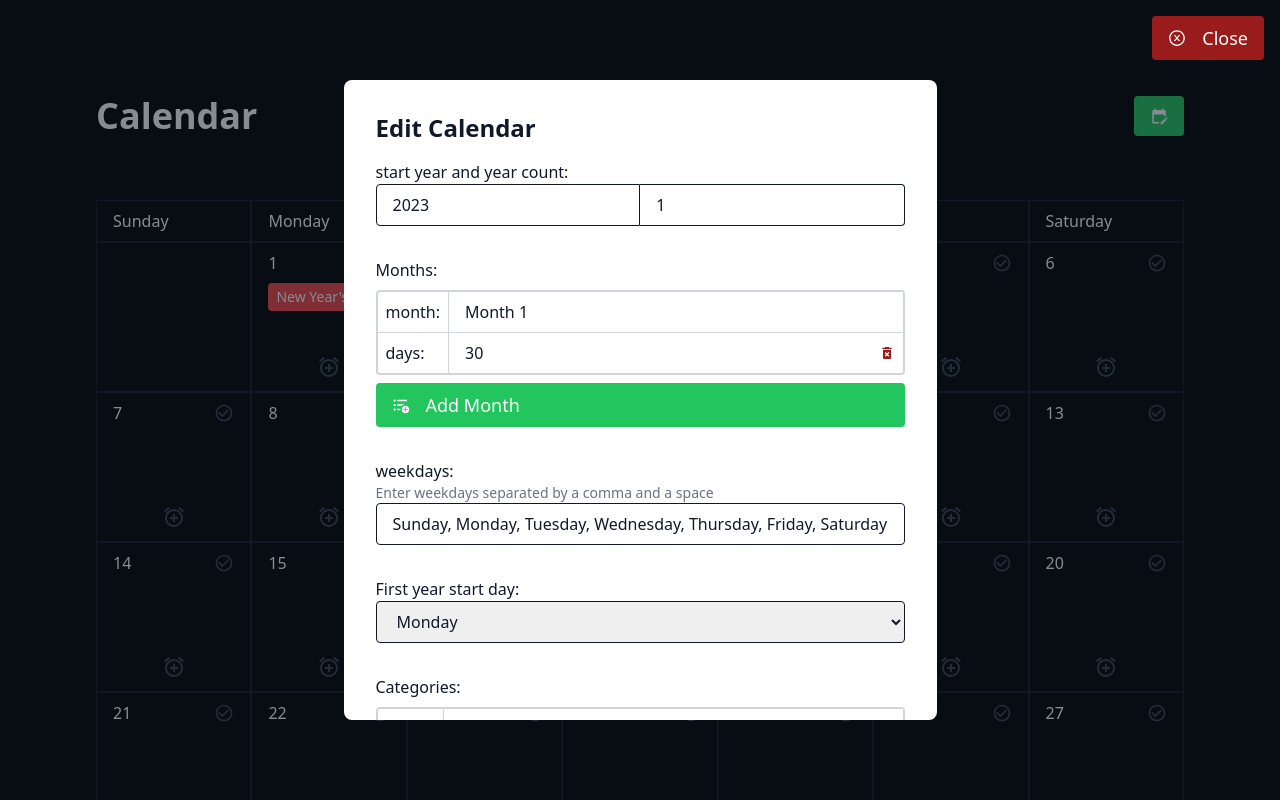
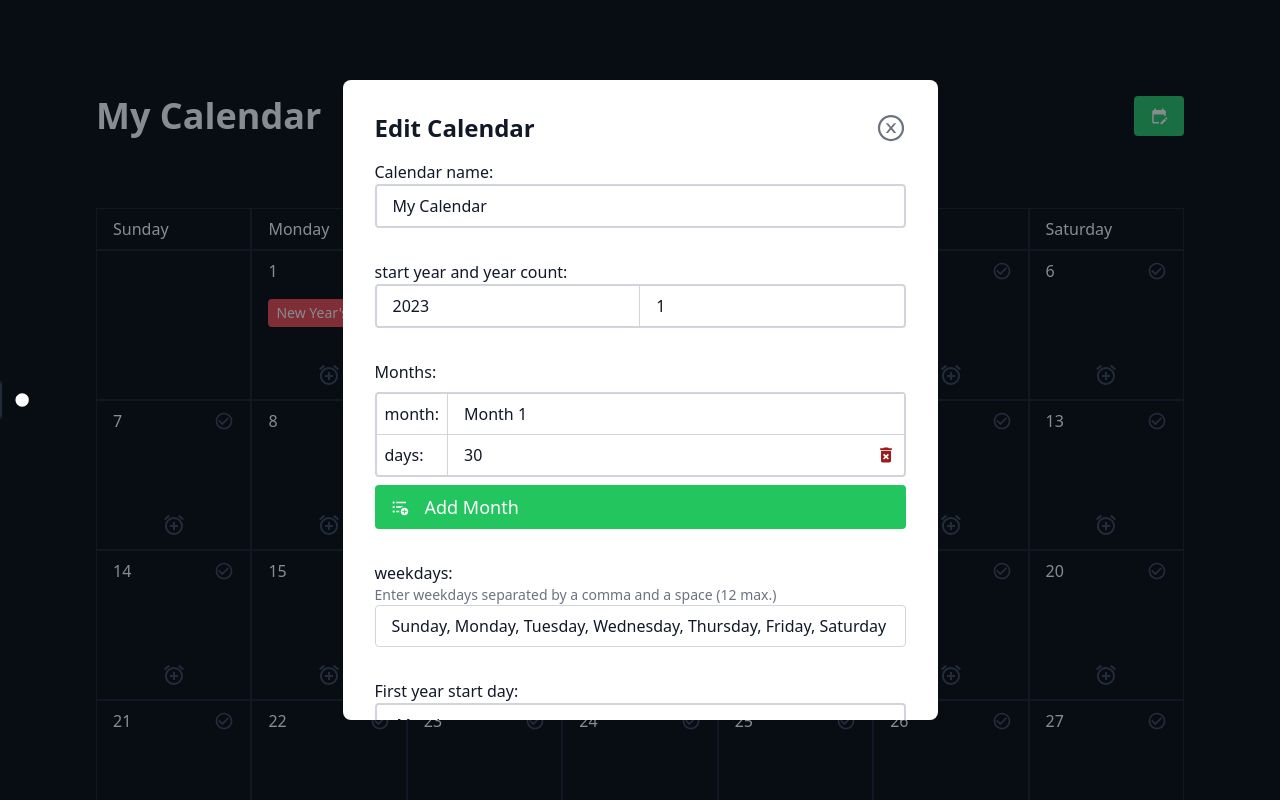
Before and after one commit to daviddcarr/custom-calendar-maker, a React (Create React App) app: page / in a window 1280 px wide. Both pictures are taken after a click on the button 1159 px from the left and 116 px from the top of the page. Shown: the top 800 px of the page. Built offline with nearby package versions, Linux system fonts and the light colour scheme.

Commit message:
Add several style updates. And a desktop mode jump-to component.

```diff
--- a/src/App.js
+++ b/src/App.js
@@ -5,11 +5,13 @@ import { MdEditCalendar } from 'react-icons/md'
 import Calendar from './components/Calendar'
 import EditEvent from './components/EditEvent'
 import EditCalendar from './components/EditCalendar'
+import JumpToButtons from './components/JumpToButtons'
 
 function App() {
 
   const defaultCalendar = useMemo(() => (
     {
+      name: 'My Calendar',
       months: [
         {
           name: 'Month 1',
@@ -74,7 +76,7 @@ function App() {
 
           {/* Calendar Title */}
           <div className="flex">
-            <h1 className='text-4xl font-bold grow'>Calendar</h1>
+            <h1 className='text-4xl font-bold grow'>{calendar.name}</h1>
 
             <button
               className='ml-4 bg-green-500 text-white text-lg px-4 py-2 rounded flex items-center space-x-4'
@@ -110,6 +112,11 @@ function App() {
             )
           }
 
+          {/* Jump To Buttons */}
+          <JumpToButtons
+            calendar={calendar}
+            />
+
           {/* Render Calendar */}
           <Calendar
             calendar={calendar}
--- a/src/components/Calendar.jsx
+++ b/src/components/Calendar.jsx
@@ -35,7 +35,7 @@ const Calendar = ({calendar, setCalendar, setCurrentEvent, setShowEditEvent, sav
           currentYear = month.year
 
           return (
-            <div key={index} className="w-full">
+            <div key={index} className="w-full" id={`month-${month.monthId}-year-${month.yearIndex}`}>
               {showDivider && (
                 <div className="w-full mb-4">
                   <h2 className="text-4xl text-center">{currentYear}</h2>
@@ -45,7 +45,7 @@ const Calendar = ({calendar, setCalendar, setCurrentEvent, setShowEditEvent, sav
               <div
                 className='flex flex-col items-center justify-center w-full'
               >
-                  <h2 className='text-2xl font-bold'>{month.month} {month.year}</h2>
+                  <h2 className='text-2xl font-bold mb-2'>{month.month} {month.year}</h2>
                   <div className={`w-full grid weekdays-${calendar.weekdays.length}`}>
                     {
                       calendar.weekdays.map((weekday, i) => (
@@ -107,12 +107,13 @@ const RenderDaysOfMonth = ({calendar, setCalendar, setCurrentEvent, setShowEditE
   return days.map((day, index) => (
       <div
         key={index}
-      className={`weekday ${ day.isDate ? 'is-date' : 'not-date'} ${checkIfDayIsChecked(day) !== -1 ? 'bg-gray-950' : ''} flex flex-col px-4 py-2 min-h-[150px] border-[1px] border-gray-900`}
+      className={`weekday ${ day.isDate ? 'is-date' : 'not-date'} ${checkIfDayIsChecked(day) !== -1 ? 'bg-gray-950' : ''} flex flex-col min-h-[150px] border-[1px] border-gray-900`}
       >
         {day.isDate && (
           <>
+            {/* Day Title & Check Button */}
             <button
-              className={`group flex justify-between items-center bg-transparent w-full text-left mb-2 ${day.isDate ? 'text-gray-900' : 'text-gray-500'}`}
+              className={`group hover:bg-gray-950 flex justify-between items-center bg-transparent w-full px-4 py-2  text-left ${day.isDate ? 'text-gray-900' : 'text-gray-500'}`}
               onClick={() => {
                 let checkedDays = [...calendar.checkedDays]
                 const dayIndex = checkIfDayIsChecked(day)
@@ -140,6 +141,9 @@ const RenderDaysOfMonth = ({calendar, setCalendar, setCurrentEvent, setShowEditE
                   )
                 }
               </button>
+
+            <div className="px-4 py-2 grow flex flex-col">
+              {/* Event List */}
               <ul className="space-y-2 mb-2">
                 { day.events.length > 0 && day.events.map((event, i) => (
                   <li key={i}>
@@ -156,6 +160,8 @@ const RenderDaysOfMonth = ({calendar, setCalendar, setCurrentEvent, setShowEditE
                   </li>
                 )) }
               </ul>
+
+              {/* Add Event Button */}
               <button
                 className="mt-auto bg-transparent hover:bg-green-400 py-1 px-2 rounded w-full text-center text-gray-700 hover:text-black  flex justify-center"
                 onClick={() => {
@@ -177,6 +183,9 @@ const RenderDaysOfMonth = ({calendar, setCalendar, setCurrentEvent, setShowEditE
                 >
                 <MdAlarmAdd className="text-2xl" />
               </button>
+            </div>
+
+
           </>
           )}
       </div>
--- a/src/components/EditCalendar.jsx
+++ b/src/components/EditCalendar.jsx
@@ -34,9 +34,33 @@ const EditCalendar = ({calendar, setCalendar, setShowEditCalendar, saveCalendarT
       <>
         <div className="fixed top-0 left-0 w-full h-full bg-gray-900 bg-opacity-50 flex items-center justify-center p-4">
           <div className="bg-white p-8 rounded-lg max-h-[80vh] overflow-scroll">
-            <h2 className="text-2xl font-bold text-gray-900">Edit Calendar</h2>
+
+            <div className="flex">
+                <h2 className="text-2xl font-bold text-gray-900 grow">Edit Calendar</h2>
+                <button
+                    className='text-3xl text-gray-500 hover:text-gray-700 rounded flex items-center space-x-4'
+                    onClick={() => {
+                      saveCalendarToLocalStorage(calendar)
+                      setShowEditCalendar(false)
+                    }}
+                    >
+                    <AiOutlineCloseCircle />
+                </button>
+            </div>
 
             <div className="mt-4 space-y-8">
+
+              {/* Calendar Name Field */}
+              <div>
+                <label className='text-gray-900'>Calendar name:</label>
+                <input
+
+                  type="text"
+                  value={calendar.name}
+                  className='w-full border-2 border-gray-300 rounded px-4 py-2 text-gray-900'
+                  onChange={(e) => setCalendar({...calendar, name: e.target.value})}
+                />
+              </div>
 
               {/* Start Year Field */}
               <div>
@@ -47,7 +71,7 @@ const EditCalendar = ({calendar, setCalendar, setShowEditCalendar, saveCalendarT
                     value={calendar.startYear}
                     step={1}
                     placeholder='2023'
-                    className='w-full border-[1px] border-gray-900 rounded-l px-4 py-2 text-gray-900'
+                    className='w-full border-r-[1px] border-y-2 border-l-2 border-gray-300 rounded-l rounded-r-none px-4 py-2 text-gray-900'
                     onChange={(e) => setCalendar({...calendar, startYear: e.target.value ? parseInt(e.target.value) : 0})}
                   />
                   <input
@@ -55,7 +79,7 @@ const EditCalendar = ({calendar, setCalendar, setShowEditCalendar, saveCalendarT
                     value={calendar.years}
                     step={1}
                     placeholder='5'
-                    className='w-full border-y-[1px] border-r-[1px] border-gray-900 rounded-r px-4 py-2 text-gray-900'
+                    className='w-full border-y-2 border-r-2 border-gray-300 rounded-r rounded-l-none px-4 py-2 text-gray-900'
                     onChange={(e) => setCalendar({...calendar, years: e.target.value ? parseInt(e.target.value) : 0})}
                   />
                 </div>
@@ -93,14 +117,14 @@ const EditCalendar = ({calendar, setCalendar, setShowEditCalendar, saveCalendarT
                         }}
                       />
                       <button
-                        className='p-2'
+                        className='p-2 text-red-800 hover:bg-red-800 hover:text-white rounded-l-none rounded-tr-none rounded-br'
                         onClick={() => {
                           const months = calendar.months
                           months.splice(index, 1)
                           setCalendar({...calendar, months: months})
                         }}
                         >
-                        <MdDeleteForever className='text-red-800' />
+                        <MdDeleteForever className='text-xl' />
                       </button>
                     </div>
                   ))
@@ -125,13 +149,17 @@ const EditCalendar = ({calendar, setCalendar, setShowEditCalendar, saveCalendarT
               {/* Weekdays Field */}
               <div>
                 <label className='text-gray-900'>weekdays:</label>
-                <p className="text-gray-500 text-sm">Enter weekdays separated by a comma and a space</p>
+                <p className="text-gray-500 text-sm">Enter weekdays separated by a comma and a space (12 max.)</p>
                 <input
                   type="text"
                   value={calendar.weekdays.join(', ')}
-                  className='w-full border-[1px] border-gray-900 rounded px-4 py-2 text-gray-900'
+                  className='w-full border-[1px] border-gray-300 rounded px-4 py-2 text-gray-900'
                   onChange={(e) => {
                     const weekdays = e.target.value.split(', ')
+                    // only allow 12 weekdays
+                    if (weekdays.length > 12) {
+                      weekdays.splice(12, weekdays.length - 12)
+                    }
                     setCalendar({...calendar, weekdays: weekdays})
                   }}
                 />
@@ -142,7 +170,7 @@ const EditCalendar = ({calendar, setCalendar, setShowEditCalendar, saveCalendarT
                 <label className='text-gray-900'>First year start day:</label>
                 <select
                   value={calendar.startDay}
-                  className='w-full border-[1px] border-gray-900 rounded px-4 py-2 text-gray-900'
+                  className='w-full border-2 bg-transparent border-gray-300 rounded px-4 py-2 text-gray-900'
                   onChange={(e) => setCalendar({...calendar, startDay: e.target.value ? parseInt(e.target.value) : 0})}
                 >
                   {
@@ -175,7 +203,7 @@ const EditCalendar = ({calendar, setCalendar, setShowEditCalendar, saveCalendarT
                         <label className='text-gray-900 p-2 border-r-[1px] border-gray-300 '>Color:</label>
                         <select
                           value={category.color}
-                          className='w-full rounded px-4 py-2 text-gray-900'
+                          className='w-full rounded px-4 py-2 text-gray-900 bg-transparent'
                           onChange={(e) => {
                             const categories = calendar.categories
                             categories[index].color = e.target.value
@@ -196,14 +224,14 @@ const EditCalendar = ({calendar, setCalendar, setShowEditCalendar, saveCalendarT
                         </select>
 
                         <button
-                          className='p-2'
+                          className='p-2 text-red-800 hover:bg-red-800 hover:text-white rounded-l-none rounded-tr-none rounded-br'
                           onClick={() => {
                             const categories = calendar.categories
                             categories.splice(index, 1)
                             setCalendar({...calendar, categories: categories})
                           }}
                           >
-                          <MdDeleteForever className='text-red-800' />
+                          <MdDeleteForever className='text-xl' />
                         </button>
                       </div>
                     ))
@@ -282,21 +310,8 @@ const EditCalendar = ({calendar, setCalendar, setShowEditCalendar, saveCalendarT
               </div>
             </div>
 
-
-
-
-
           </div>
 
-          <button
-            className='fixed top-4 right-4 bg-red-800 text-white text-lg px-4 py-2 rounded flex items-center space-x-4'
-            onClick={() => {
-              saveCalendarToLocalStorage(calendar)
-              setShowEditCalendar(false)
-            }}
-            >
-            <AiOutlineCloseCircle className='text-white' /> <span>Close</span>
-          </button>
         </div>
 
         {
--- a/src/components/EditEvent.jsx
+++ b/src/components/EditEvent.jsx
@@ -24,10 +24,10 @@ const EditEvent = ({calendar, setCalendar, setShowEditEvent, event, saveCalendar
                 <div className='flex'>
                     <h2 className="text-2xl font-bold text-gray-900 grow">Edit Event</h2>
                     <button
-                    className='text-white text-lg px-4 py-2 rounded flex items-center space-x-4'
+                        className='text-3xl text-gray-500 hover:text-gray-700 rounded flex items-center space-x-4'
                         onClick={() => setShowEditEvent(false)}
                             >
-                    <AiOutlineCloseCircle className='text-gray-800' />
+                        <AiOutlineCloseCircle />
                     </button>
                 </div>
 
@@ -36,12 +36,13 @@ const EditEvent = ({calendar, setCalendar, setShowEditEvent, event, saveCalendar
                     <div
                     className='space-y-4'
                     >
+                        {/* Event Name Field */}
                         <div>
                             <label className='text-gray-900'>Event name:</label>
                             <input
                             type="text"
                             value={event.name}
-                        className='w-full border-[1px] border-gray-900 rounded px-4 py-2 text-gray-900'
+                            className='w-full border-2 border-gray-300 rounded px-4 py-2 text-gray-900'
                             onChange={(e) => {
 
                                 const events = calendar.events
@@ -51,6 +52,7 @@ const EditEvent = ({calendar, setCalendar, setShowEditEvent, event, saveCalendar
                             />
                         </div>
 
+                        {/* Event Date FIeld */}
                         <div>
                             <label className='text-gray-900'>Event Day / Month / Year:</label>
                             <div className="flex">
@@ -59,7 +61,7 @@ const EditEvent = ({calendar, setCalendar, setShowEditEvent, event, saveCalendar
                                     type="number"
                                     value={event.date}
                                     step={1}
-                            className='w-full border-l-[1px] border-y-[1px] border-gray-900 rounded-l px-4 py-2 text-gray-900'
+                                    className='w-full border-l-2 border-y-2 border-r-none border-gray-300 rounded-l rounded-r-none px-4 py-2 text-gray-900'
                                     onChange={(e) => {
                                         const events = calendar.events
                                         events[eventIndex].date = e.target.value ? parseInt(e.target.value) : 0
@@ -69,7 +71,7 @@ const EditEvent = ({calendar, setCalendar, setShowEditEvent, event, saveCalendar
 
                                 <select
                                     value={event.month}
-                            className='w-full border-[1px] border-gray-900 px-4 py-2 text-gray-900'
+                                    className='w-full bg-transparent border-y-2 border-x-[1px] rounded-none border-gray-300 px-4 py-2 text-gray-900'
                                     onChange={(e) => {
                                         const events = calendar.events
                                         events[eventIndex].month = e.target.value ? parseInt(e.target.value) : 0
@@ -86,7 +88,7 @@ const EditEvent = ({calendar, setCalendar, setShowEditEvent, event, saveCalendar
                                 <select
 
                                     value={event.year}
-                            className='w-full border-r-[1px] border-y-[1px] border-gray-900 rounded-r px-4 py-2 text-gray-900'
+                                    className='w-full border-r-2 border-y-2 border-l-none border-gray-300 rounded-r rounded-l-none px-4 py-2 text-gray-900'
                                     onChange={(e) => {
                                         const events = calendar.events
                                         events[eventIndex].year = e.target.value ? parseInt(e.target.value) : 0
@@ -103,11 +105,12 @@ const EditEvent = ({calendar, setCalendar, setShowEditEvent, event, saveCalendar
                             </div>
                         </div>
 
+                        {/* Event Category Field */}
                         <div className="grid grid-cols-[auto,1fr]">
-                            <label className='text-gray-900 p-2 border-[1px] rounded-l border-gray-900'>Category:</label>
+                            <label className='text-gray-900 p-2 border-y-2 border-l-2 border-r-[1px] rounded-l rounded-r-none border-gray-300'>Category:</label>
                             <select
                                 value={event.category}
-                                className='border-y-[1px] border-r-[1px] rounded-r border-gray-900 px-4 py-2 text-gray-900'
+                                className='border-y-2 border-r-2 border-l-none rounded-r rounded-l-none bg-transparent border-gray-300 px-4 py-2 text-gray-900'
                                 onChange={(e) => {
                                     const events = calendar.events
                                     events[eventIndex].category = e.target.value
@@ -132,7 +135,7 @@ const EditEvent = ({calendar, setCalendar, setShowEditEvent, event, saveCalendar
                             <textarea
                                 value={event.description}
                                 rows={6}
-                                className='w-full border-[1px] border-gray-900 rounded px-4 py-2 text-gray-900'
+                                className='w-full border-2 border-gray-300 rounded px-4 py-2 text-gray-900'
                                 onChange={(e) => {
                                     const events = calendar.events
                                     events[eventIndex].description = e.target.value
--- a/src/components/JsonUploader.jsx
+++ b/src/components/JsonUploader.jsx
@@ -31,6 +31,15 @@ const JsonUploader = ({visibilityFunction, dataUploaded, setCalendar, saveCalend
             dataIsValid = false
         }
 
+        if ( dataIsValid ) {
+            if ( ! dataJson.hasOwnProperty('name')) {
+                dataJson.name = "My Calendar"
+            }
+            if ( ! dataJson.hasOwnProperty('checkedDays')) {
+                dataJson.checkedDays = []
+            }
+        }
+
         return {
             isValid: dataIsValid,
             validData: dataJson
@@ -40,8 +49,10 @@ const JsonUploader = ({visibilityFunction, dataUploaded, setCalendar, saveCalend
     const handleChange = e => {
         const fileReader = new FileReader()
         fileReader.readAsText(e.target.files[0], "UTF-8")
+
         fileReader.onload = e => {
-            if ( verifyData(e.target.result).isValid ) {
+            const verifiedData = verifyData(e.target.result)
+            if ( verifiedData.isValid ) {
                 setFiles(e.target.result)
                 setFileIsValid(true)
             } else {
@@ -51,9 +62,9 @@ const JsonUploader = ({visibilityFunction, dataUploaded, setCalendar, saveCalend
     }
 
     const saveData = () => {
-        const calendarData = JSON.parse(files)
-        saveCalendarToLocalStorage(calendarData)
-        setCalendar(calendarData)
+        const calendarData = verifyData(files)
+        saveCalendarToLocalStorage(calendarData.validData)
+        setCalendar(calendarData.validData)
         dataUploaded(true)
         visibilityFunction(false)
     }
--- /dev/null
+++ b/src/components/JumpToButtons.jsx
@@ -0,0 +1,45 @@
+import { useEffect, useState } from 'react'
+
+import { MdCircle } from 'react-icons/md'
+
+const JumpToButtons = ({calendar}) => {
+
+    const [months, setMonths] = useState([])
+
+    useEffect(() => {
+        const updatedMonths = []
+
+        for (let i = 0; i < calendar.years; i++) {
+            calendar.months.map((month, index) => {
+                updatedMonths.push({
+                    monthId: index,
+                    month: month.name,
+                    year: calendar.startYear + i,
+                    yearIndex: i,
+                })
+                return null
+            })
+        }
+
+        setMonths(updatedMonths)
+    }, [calendar])
+
+    return (
+        <div className="group fixed top-1/2 left-0 -translate-y-1/2 flex flex-col max-h-[80vh] overflow-scroll no-scrollbar gradient-mask text-white rounded-r hidden lg:block">
+            {months.map((month, index) => (
+                <button
+                    key={index}
+
+                    className="jump-to-buttons flex items-center text-md"
+                    onClick={() => {
+                        document.getElementById(`month-${month.monthId}-year-${month.yearIndex}`).scrollIntoView({ behavior: 'smooth' })
+                    }}
+                    >
+                    <span className="grow p-2 text-left bg-gray-800">{month.month} {month.year}</span> <span className="p-[12px] group-hover:bg-gray-800"><MdCircle /></span>
+                </button>
+            ))}
+        </div>
+    )
+}
+
+export default JumpToButtons
--- a/src/index.css
+++ b/src/index.css
@@ -4,6 +4,17 @@
 
 body {
   @apply bg-black text-white;
+}
+
+.jump-to-buttons {
+  transform: translateX(calc(-100% + 42px));
+  transition: transform 0.3s ease-in-out;
+
+}
+.jump-to-buttons:hover {
+  transform: translateX(0);
+  border-top-left-radius: 4px;
+  border-bottom-left-radius: 4px;
 }
 
 .weekdays-1,
@@ -329,3 +340,19 @@ body {
 .event-gray {
   @apply bg-gray-500;
 }
+
+.no-scrollbar::-webkit-scrollbar {
+  display: none;
+}
+
+
+.gradient-mask {
+  transition: mask-size 0.3s ease-in-out;
+  -webkit-mask-image: linear-gradient(0deg, rgba(0,0,0,0) 0%, rgba(255,255,255,1) 10%, rgba(255,255,255,1) 90%, rgba(0,0,0,0) 100%);
+  mask-image: linear-gradient(0deg, rgba(0,0,0,0) 0%, rgba(255,255,255,1) 10%, rgba(255,255,255,1) 90%, rgba(0,0,0,0) 100%);
+  mask-size: 100% 100%;
+  mask-position: center;
+}
+.gradient-mask:hover {
+  mask-size: 100% 120%;
+}
```
Lines whose indentation alone changed are shown as unchanged.
